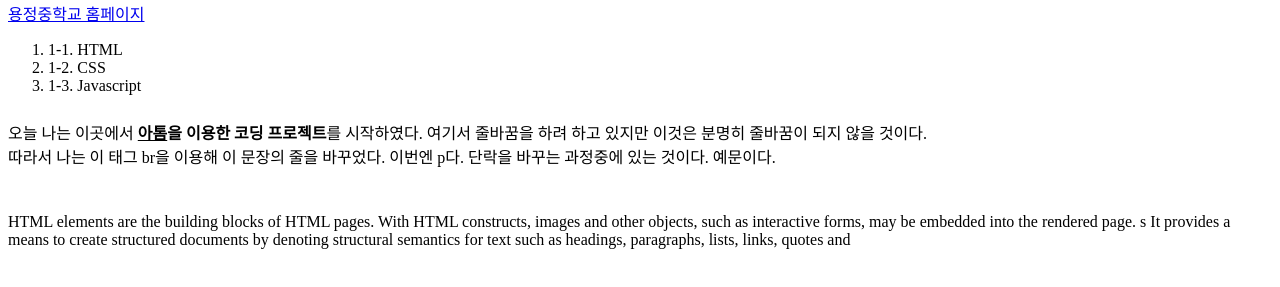
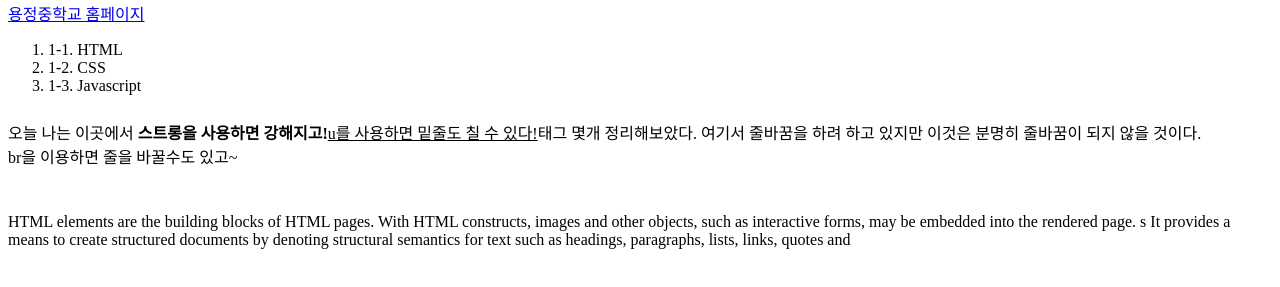
Before and after one commit to m-etaphysics-m-sh/wweebb-22, a plain HTML site: page index.html in a window 1280 px wide. Shown: the part 79-366 px from the top of the page. Drawn offline with Linux system fonts and the light colour scheme.

Commit message:
Add files via upload

```diff
--- a/index.html
+++ b/index.html
@@ -12,10 +12,9 @@
     <li>1-3. Javascript</li>
   </ol>
   <p style="margin-top:25px;">
-  오늘 나는 이곳에서 <strong><u>아톰</u>을 이용한 코딩 프로젝트</strong>를 시작하였다.
+  오늘 나는 이곳에서 <strong>스트롱을 사용하면 강해지고!</strong><u>u를 사용하면 밑줄도 칠 수 있다!</u>태그 몇개 정리해보았다.
   여기서 줄바꿈을 하려 하고 있지만 이것은 분명히 줄바꿈이 되지 않을 것이다.
-  <br>따라서 나는 이 태그 br을 이용해 이 문장의 줄을 바꾸었다.
-  이번엔 p다. 단락을 바꾸는 과정중에 있는 것이다. 예문이다.
+  <br>br을 이용하면 줄을 바꿀수도 있고~
   <p style="margin-top:45px;">HTML elements are the building blocks of HTML pages.
   With HTML constructs, images and other objects, such as interactive forms, may
   be embedded into the rendered page. s
```
